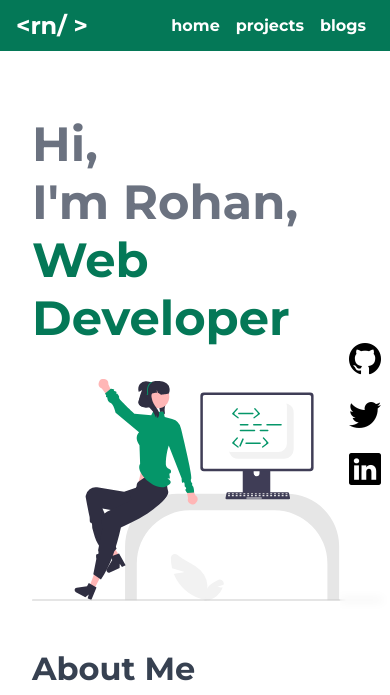
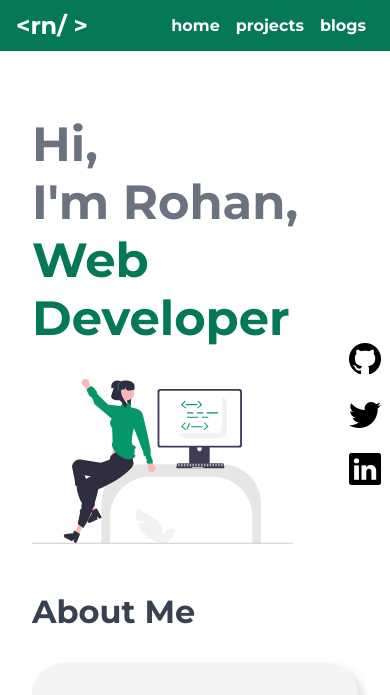
Before and after one commit to rohannaido/portfolio-site, a plain HTML site: page index.html in a window 390 px wide. Shown: the top 695 px of the page. Drawn offline with nearby package versions, Linux system fonts and the light colour scheme.

Commit message:
style: responsive header image max-width updated

```diff
--- a/style.css
+++ b/style.css
@@ -237,6 +237,10 @@ ul.media-list li a{
         margin: 0 0.5rem;
     }
 
+    .hero-img{
+        max-width: 80%;
+    }
+
     div#content{
         margin: 2rem;
     }
```
